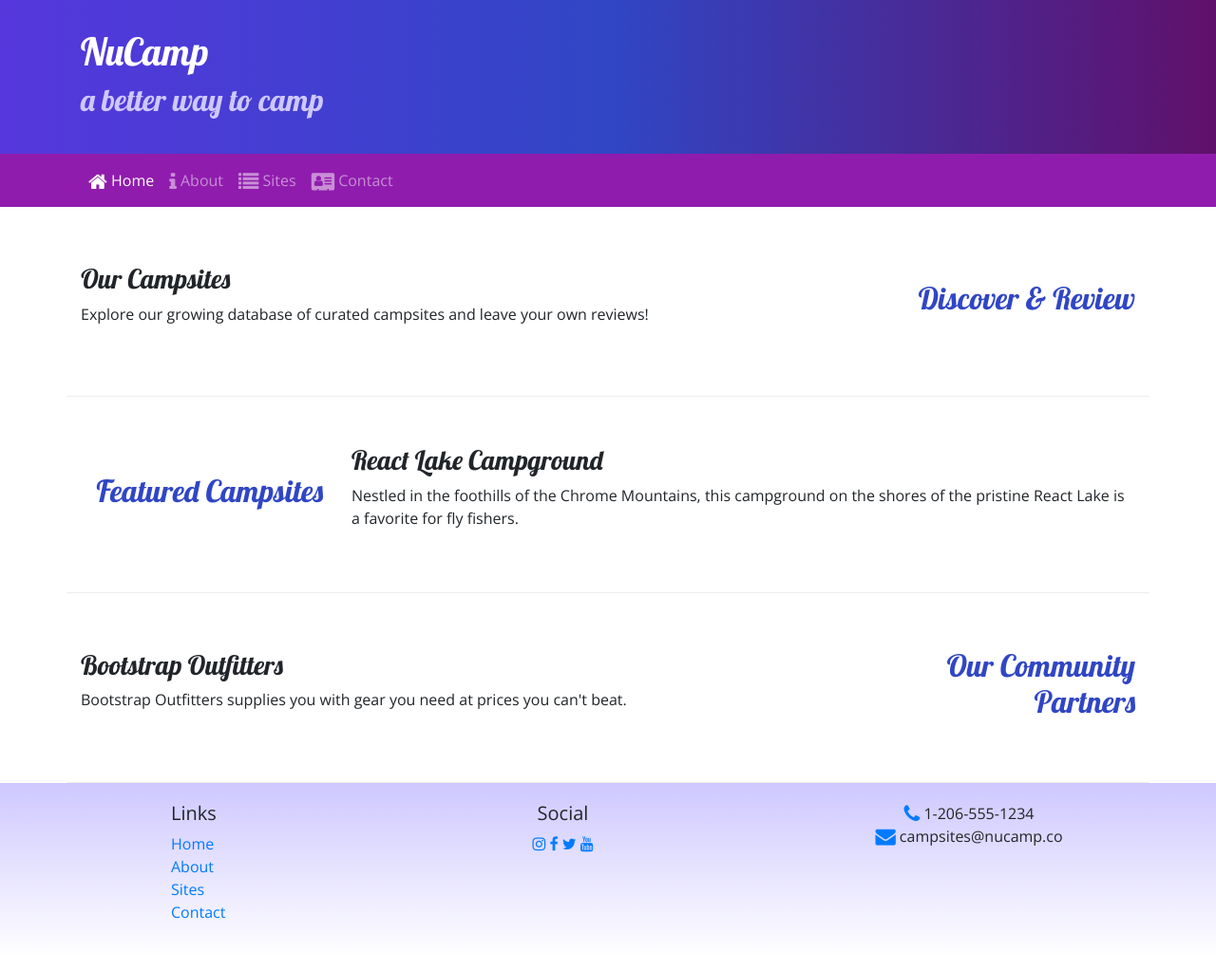
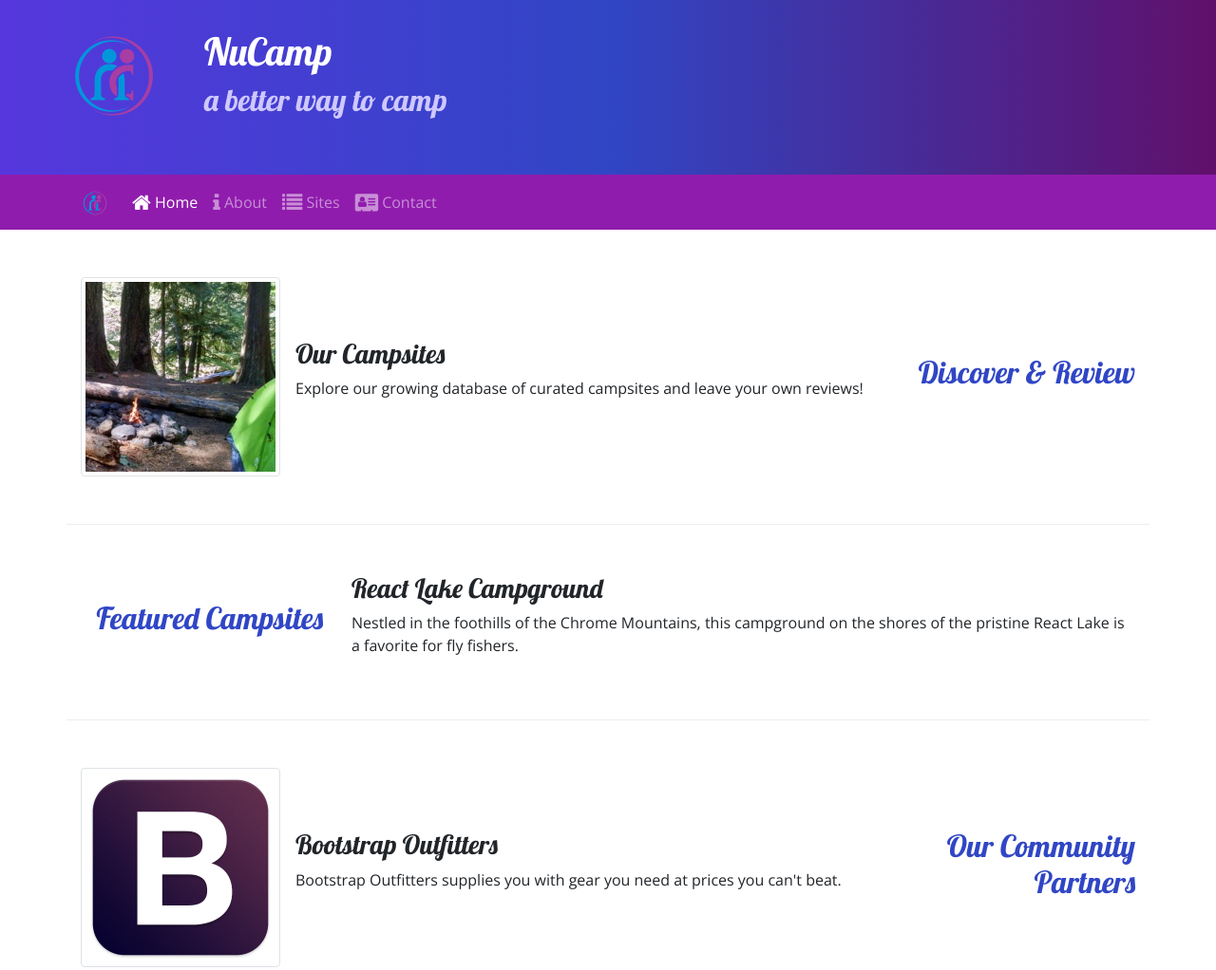
Before and after one commit to michaelyev/Nucamp, a website: page index.html in a window 1280 px wide. Shown: the top 1022 px of the page at 95% size. Drawn offline with nearby package versions, Linux system fonts and the light colour scheme.

Commit message:
Images and Media

```diff
--- a/index.html
+++ b/index.html
@@ -23,6 +23,12 @@
     <header class="jumbotron jumbotron-fluid">
         <div class="container">
             <div class="row">
+                <a href="index.html"><img src="img/logo.png" class="img-fluid" />
+                    <div class="col-4 col-sm-3 col-md-2 align-self-center">
+                        <img src="img/logo.png" class="img-fluid" />
+                     </div></a>
+
+
                 <div class="col">
                     <h1>NuCamp</h1>
                     <h2>a better way to camp</h2>
@@ -33,6 +39,8 @@
 
     <nav class="navbar navbar-expand-sm navbar-dark sticky-top">
         <div class="container">
+            <a class="navbar-brand" href="#"><img src="img/logo.png" height="30" width="30" /></a>
+            <button class="navbar-toggler" type="button" data-toggle="collapse" data-target="#nucampNavbar">
             <button class="navbar-toggler ml-auto" type="button" data-toggle="collapse" data-target="#nucampNavbar">
                 <span class="navbar-toggler-icon"></span>
             </button>
@@ -59,8 +67,13 @@
                 <h2 class="text-sm-right">Discover & Review</h2>
             </div>
             <div class="col">
-                <h3>Our Campsites</h3>
-                <p>Explore our growing database of curated campsites and leave your own reviews!</p>
+                <div class="media">
+                    <img class="d-flex mr-3 img-thumbnail" src="img/breadcrumb-trail-thumb.jpg" alt="Breadcrumb Trail" />
+                    <div class="media-body align-self-center">
+                        <h3>Our Campsites</h3>
+                        <p class="d-none d-sm-block">Explore our growing database of curated campsites and leave your own reviews!</p>
+                    </div>
+                </div>
             </div>
 
         </div>
@@ -84,9 +97,13 @@
             </div>
 
             <div class="col">
-                <h3>Bootstrap Outfitters</h3>
-                <p>Bootstrap Outfitters supplies you with gear you need at prices you can't beat.</p>
-
+                <div class="media">
+                    <img class="d-flex mr-3 img-thumbnail" src="img/bootstrap-thumb.png" alt="Bootstrap Outfitters" />
+                    <div class="media-body align-self-center">
+                        <h3>Bootstrap Outfitters</h3>
+                        <p class="d-none d-sm-block">Bootstrap Outfitters supplies you with gear you need at prices you can't beat.</p>
+                    </div>
+                </div>
             </div>
 
         </div>
```
Also changed, not shown: aboutus.html (+8 -0 lines), contactus.html (+8 -0 lines), img/bootstrap-thumb.png (added), img/breadcrumb-trail-thumb.jpg (added), img/breadcrumb-trail.jpg (added), img/chrome-river-thumb.jpg (added), img/chrome-river.jpg (added), img/logo.png (added), img/react-lake-thumb.jpg (added), img/react-lake.jpg (added), 1 other file.
